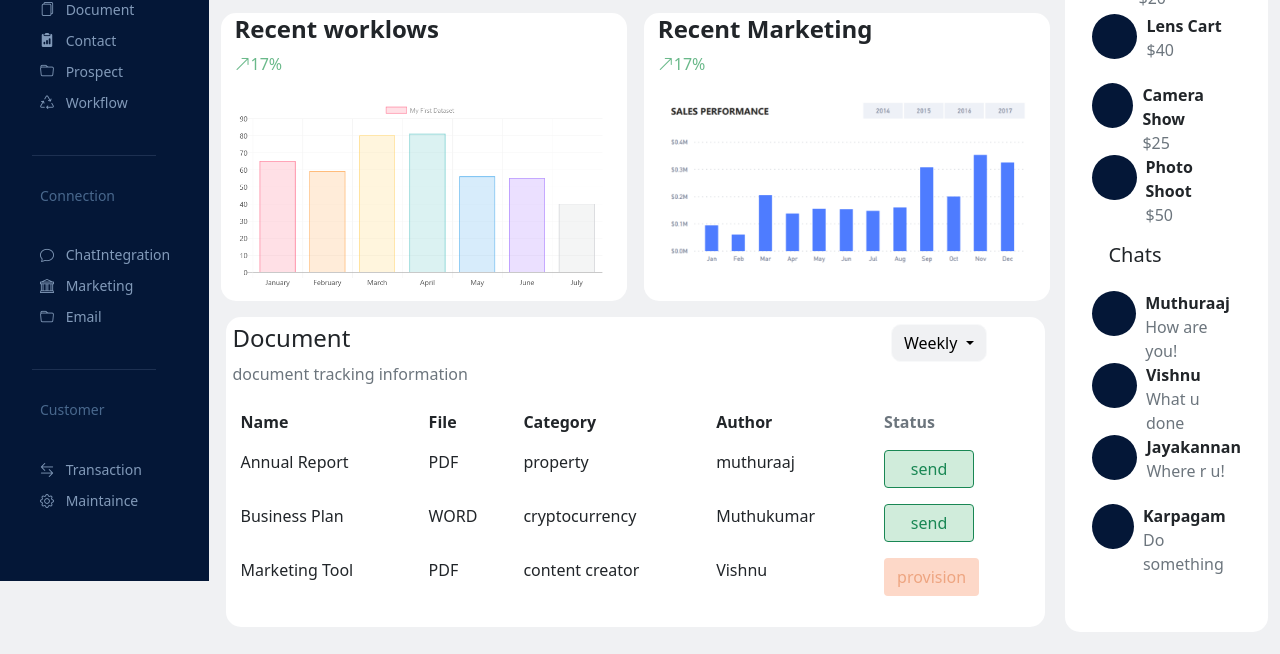
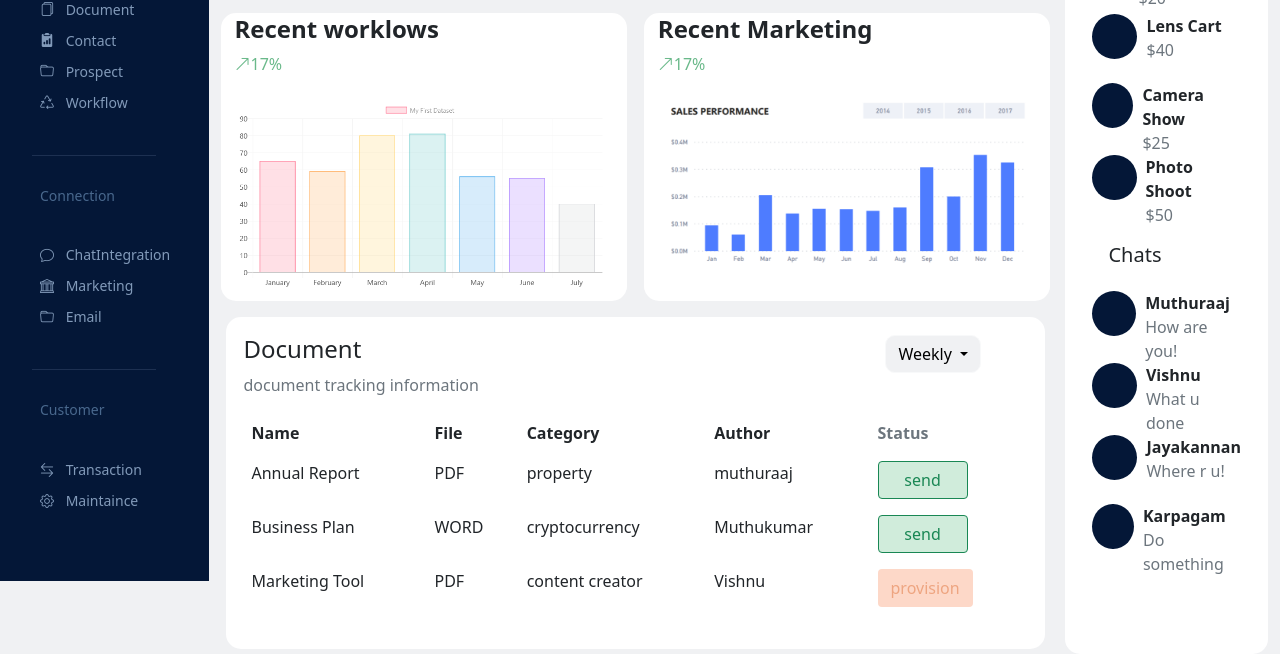
Before and after one commit to AneshSM/Dash, a plain HTML site: page index.html in a window 1280 px wide. Shown: the part 219-873 px from the top of the page. Before the commit the page ends 851 px from the top, so only its background shows below. Drawn offline with nearby package versions, Linux system fonts and the light colour scheme.

Commit message:
added padding for footer

```diff
--- a/index.html
+++ b/index.html
@@ -153,7 +153,7 @@
           <!-- Middle container ends -->
 
           <!-- Footer content -->
-          <div class="mt-3"  id="main-table">
+          <div class="mt-3 p-3"  id="main-table">
             <div class="row ">
               <div class="col-md-6">
                 <h4 class="text-start">Document</h4>
```
